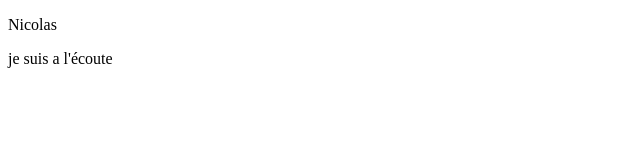
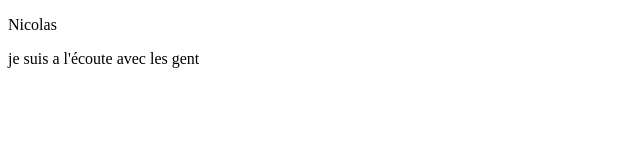
Before and after one commit to nicordo19/nicolas.github.io, a plain HTML site: page index.html in a window 1280 px wide. Shown: the full height of the page, 0-640 px from the left. Drawn offline with Linux system fonts and the light colour scheme.

Commit message:
Update index.html

```diff
--- a/index.html
+++ b/index.html
@@ -6,7 +6,7 @@
     <title>Document</title>
 </head>
 <p>Nicolas</p>
-<p>je suis a l'écoute</p>
+<p>je suis a l'écoute avec les gent</p>
 <body>
 
 </body>
```
